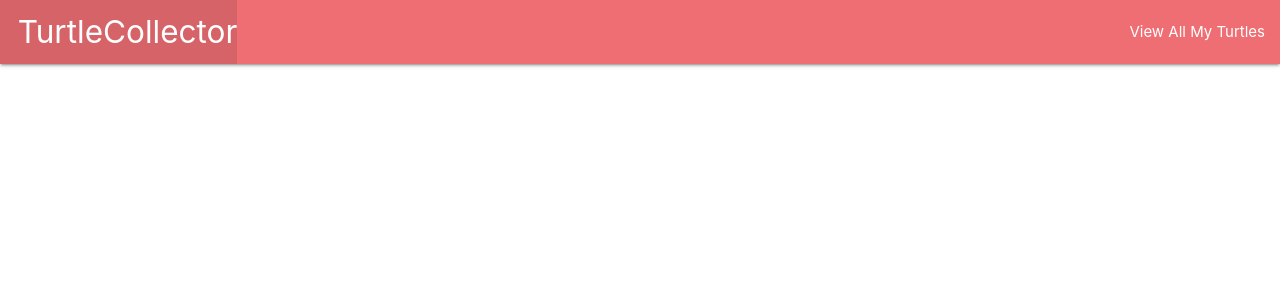
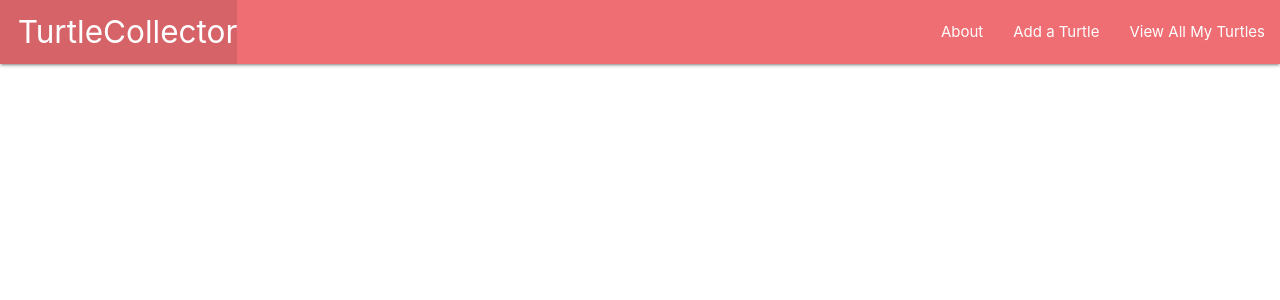
Before and after one commit to mykindofscum/TurtleCollector, a Django app: template main_app/templates/base.html in a window 1280 px wide. Shown: the top 300 px of the page. Run offline with Django 3.2, Linux system fonts and the light colour scheme; the template is opened without the code that fills it, so the values that code supplies are empty.

Commit message:
Add createview

```diff
--- a/main_app/templates/base.html
+++ b/main_app/templates/base.html
@@ -17,7 +17,8 @@
                     <li><a href="/" class="left brand-logo">&nbsp;&nbsp;TurtleCollector</a></li>
                 </ul>
                 <ul class="right">
-                    <li><a href="{% url 'about' %}"</a></li>
+                    <li><a href="{% url 'about' %}">About</a></li>
+                    <li><a href="{% url 'turtles_create' %}">Add a Turtle</a></li>
                     <li><a href="{% url 'index' %}">View All My Turtles</a></li>
                 </ul>
             </div>
--- a/main_app/urls.py
+++ b/main_app/urls.py
@@ -5,5 +5,6 @@ urlpatterns = [
     path('', views.home, name='home'),
     path('about/', views.about, name='about'),
     path('turtles/', views.turtles_index, name='index'),
-    path('turtles/<int:turtle_id>/', views.turtles_detail, name='detail')
+    path('turtles/<int:turtle_id>/', views.turtles_detail, name='detail'),
+    path('turtles/create/', views.TurtleCreate.as_view(), name='turtles_create')
 ]
--- a/main_app/views.py
+++ b/main_app/views.py
@@ -1,6 +1,11 @@
 from django.shortcuts import render
 from .models import Turtle
+from django.views.generic.edit import CreateView
 
+
+class TurtleCreate(CreateView):
+    model = Turtle
+    fields = '__all__'
 
 def home(request):
     return render(request, 'home.html')
```
